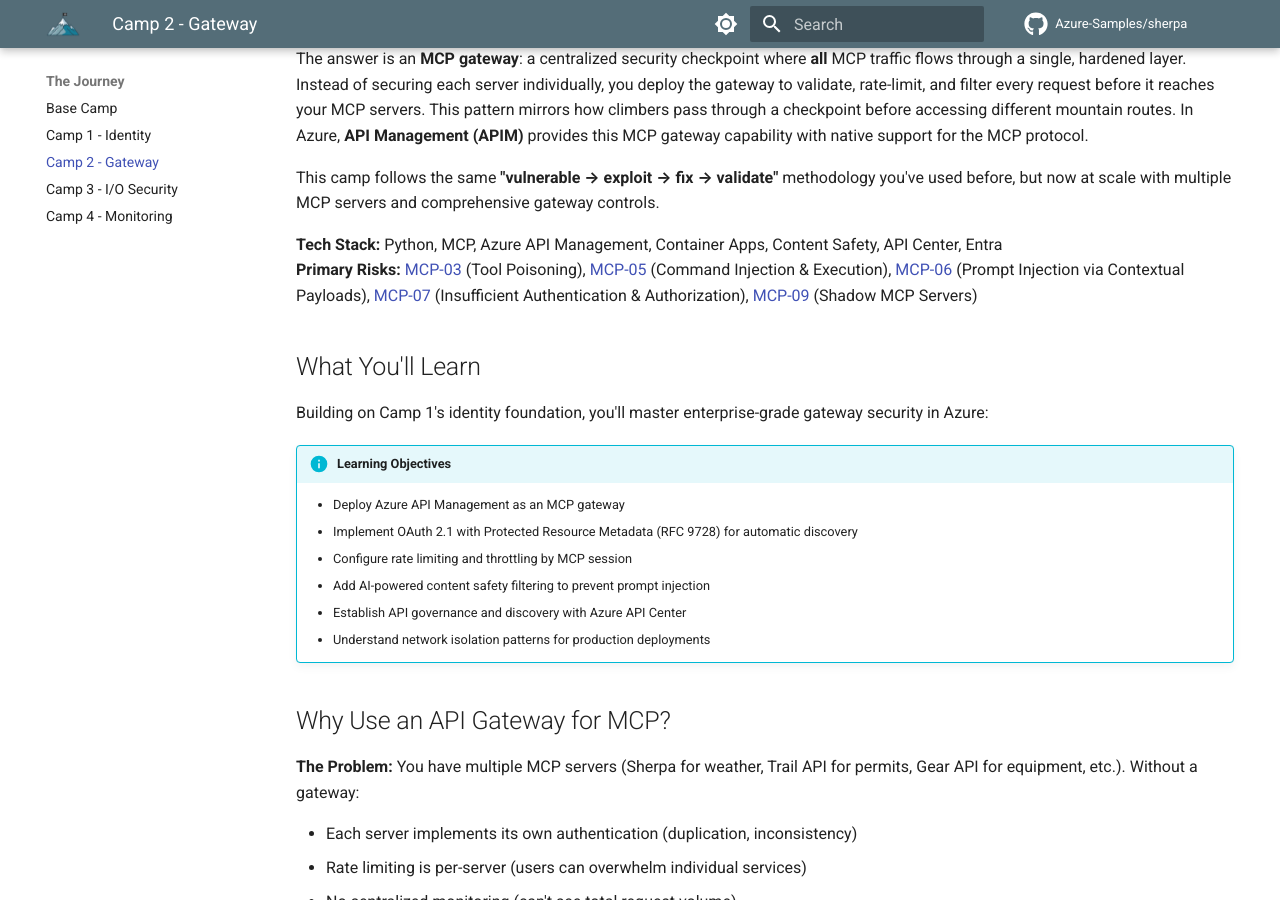
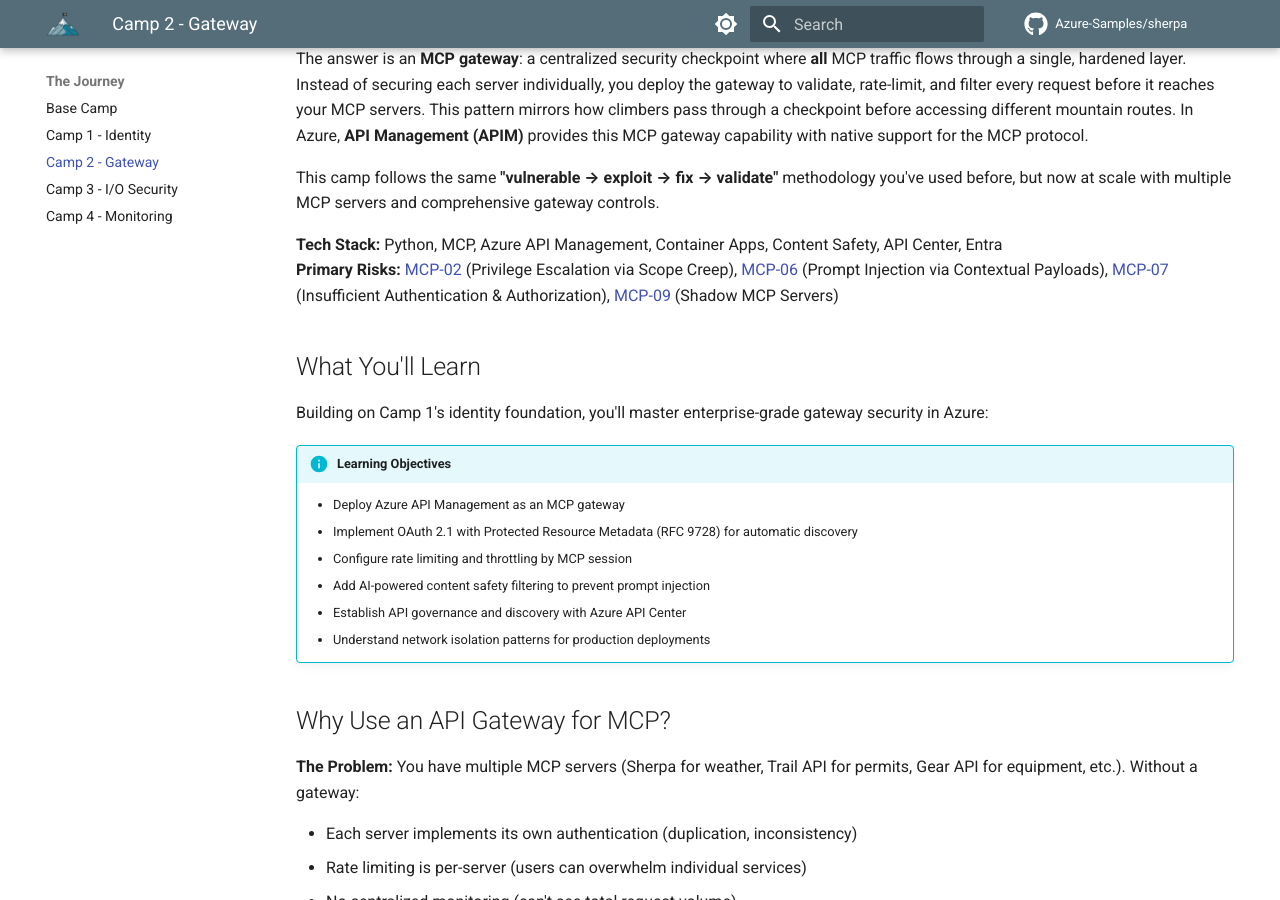
Before and after one commit to Azure-Samples/sherpa, an MkDocs documentation site: the page built from docs/camps/camp2-gateway.md, in a window 1280 px wide and 900 px high, scrolled down 1047 px. Built offline with MkDocs 1.6.1 and Material for MkDocs 9.7.7, drawn with Linux system fonts in a browser that asks for light colours; comment, search, counter and statistics services are not loaded.

Commit message:
Updates for MCP guidance links and references.

```diff
--- a/docs/camps/camp2-gateway.md
+++ b/docs/camps/camp2-gateway.md
@@ -16,7 +16,7 @@ The answer is an **MCP gateway**: a centralized security checkpoint where **all*
 This camp follows the same **"vulnerable → exploit → fix → validate"** methodology you've used before, but now at scale with multiple MCP servers and comprehensive gateway controls.
 
 **Tech Stack:** Python, MCP, Azure API Management, Container Apps, Content Safety, API Center, Entra
-**Primary Risks:** [MCP-03](https://microsoft.github.io/mcp-azure-security-guide/mcp/mcp03-tool-poisoning/) (Tool Poisoning), [MCP-05](https://microsoft.github.io/mcp-azure-security-guide/mcp/mcp05-command-injection/) (Command Injection & Execution), [MCP-06](https://microsoft.github.io/mcp-azure-security-guide/mcp/mcp06-prompt-injection/) (Prompt Injection via Contextual Payloads), [MCP-07](https://microsoft.github.io/mcp-azure-security-guide/mcp/mcp07-authz/) (Insufficient Authentication & Authorization), [MCP-09](https://microsoft.github.io/mcp-azure-security-guide/mcp/mcp09-shadow-servers/) (Shadow MCP Servers)
+**Primary Risks:** [MCP-02](https://microsoft.github.io/mcp-azure-security-guide/mcp/mcp02-privilege-escalation/) (Privilege Escalation via Scope Creep), [MCP-06](https://microsoft.github.io/mcp-azure-security-guide/mcp/mcp06-prompt-injection/) (Prompt Injection via Contextual Payloads), [MCP-07](https://microsoft.github.io/mcp-azure-security-guide/mcp/mcp07-authz/) (Insufficient Authentication & Authorization), [MCP-09](https://microsoft.github.io/mcp-azure-security-guide/mcp/mcp09-shadow-servers/) (Shadow MCP Servers)
 
 ## What You'll Learn
 
@@ -297,7 +297,7 @@ In this section, you'll deploy two MCP servers behind APIM: one native MCP serve
             - No way to stop them without taking the service offline
             - No way to implement rate limiting per user
 
-            This is **MCP-05: Insufficient Access Controls** - the system can't identify users or enforce authorization.
+            This is **MCP-07: Insufficient Authentication & Authorization** - the system can't identify users or enforce authorization.
 
     ??? success "Step 3: Fix - Add OAuth with PRM Discovery"
 
@@ -449,7 +449,7 @@ In this section, you'll deploy two MCP servers behind APIM: one native MCP serve
     :material-check: Tokens expire automatically (short-lived)
     :material-check: VS Code authenticates automatically via PRM discovery
 
-    **OWASP MCP-05** mitigated at the gateway!  ✅
+    **OWASP MCP-07** mitigated at the gateway!  ✅
 
     !!! warning "Backend Still Exposed"
         OAuth is now enforced at the APIM gateway, but the Container App running Sherpa is still publicly accessible. Anyone who discovers the direct Container App URL can bypass APIM entirely (as shown in Step 2's `sherpa-direct` test).
@@ -658,7 +658,7 @@ In this section, you'll deploy two MCP servers behind APIM: one native MCP serve
 
             Who accessed the permit data? Alice, Bob, Charlie, or Miranda? You can't tell - they all share the same key.
 
-            **This is MCP-05: Insufficient Access Controls** - subscription keys ≠ authentication.
+            **This is MCP-07: Insufficient Authentication & Authorization** - subscription keys ≠ authentication.
 
     ??? success "Step 3: Fix - Add OAuth for Authentication (Keep Subscription Key for Tracking)"
 
@@ -863,7 +863,7 @@ In this section, you'll deploy two MCP servers behind APIM: one native MCP serve
     | Per-user Permissions | ❌ | ✅ |
     | Emergency Revocation | ✅ (app level) | ✅ (user level) |
 
-    **OWASP MCP-05** mitigated! ✅
+    **OWASP MCP-07** mitigated! ✅
 
 ??? note "Waypoint 1.3: Rate Limiting by Subscription Key"
 
@@ -930,7 +930,7 @@ In this section, you'll deploy two MCP servers behind APIM: one native MCP serve
 
     The script demonstrates how without rate limiting, a single runaway client can send unlimited requests.
 
-    **This is MCP-06: Inadequate Rate Limiting** - the system can't prevent resource exhaustion.
+    **This is MCP-02: Privilege Escalation via Scope Creep** - the system can't prevent resource exhaustion.
 
     ---
 
@@ -1057,7 +1057,7 @@ In this section, you'll deploy two MCP servers behind APIM: one native MCP serve
     - Predictable costs
     - Tiered limits possible (different quotas per subscription tier)
 
-    **OWASP MCP-06 mitigation complete!** ✅
+    **OWASP MCP-02 mitigation complete!** ✅
 
 ??? note "Waypoint 1.4: API Governance with API Center"
 
@@ -1382,7 +1382,7 @@ In this section, you'll add AI-powered content filtering to prevent prompt injec
     - Jailbreak attempts stopped
     - AI model protected from manipulation
 
-    **OWASP MCP-03 mitigation complete!** ✅
+    **OWASP MCP-06 mitigation complete!** ✅
 
 ---
 
```
Also changed, not shown: docs/camps/base-camp.md (+1 -1 lines), docs/index.md (+5 -6 lines).
